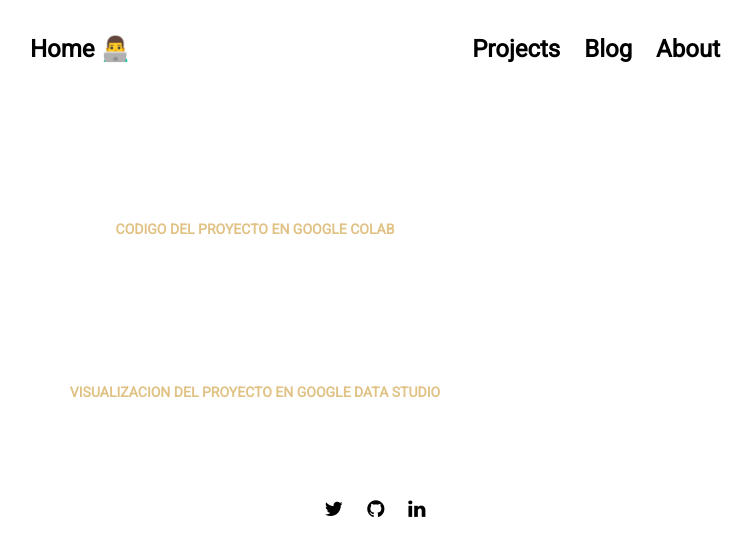
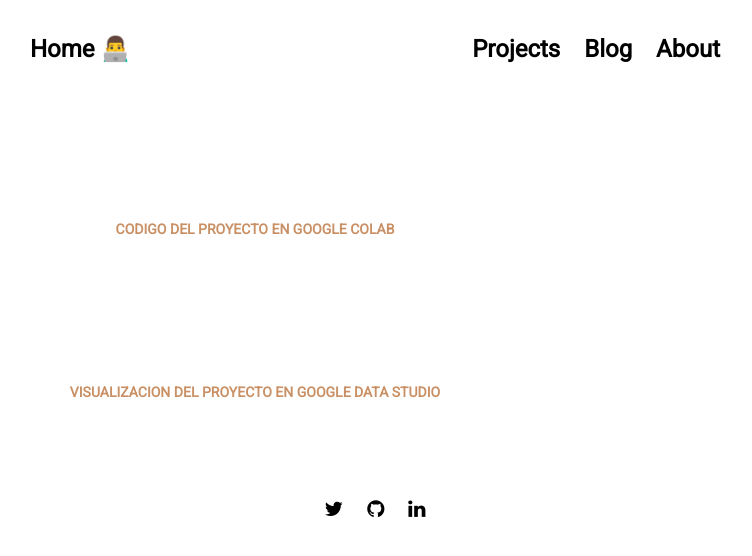
Before and after one commit to NahuelZanzi/porfolio, a Jekyll site: the page built from pages/AlquileresMeli.md, in a window 1280 px wide. Shown: the top 556 px of the page, without its empty margins (265-1017 px from the left). Built offline with Jekyll 4.4.1, drawn with Linux system fonts in a browser that asks for light colours; nearby versions of some CDN libraries.

Commit message:
Update AlquileresMeli.md

```diff
--- a/pages/AlquileresMeli.md
+++ b/pages/AlquileresMeli.md
@@ -5,13 +5,11 @@ permalink: /AlquileresMeli
 ---
   <div class="project">
     <center>
-    <h3>Codigo del proyecto en Google Colab
-      <a href='https://colab.research.google.com/drive/14DYZGruOPZ-FESxKW509apNLmyGnK9vW?usp=sharing'></a>
-      </h3>
+    <h3><a href='https://colab.research.google.com/drive/14DYZGruOPZ-FESxKW509apNLmyGnK9vW?usp=sharing'>Codigo del proyecto en Google Colab</a></h3>
     </center>
   </div>
   <div class="project">
     <center>
-    <h3>Visualizacion del proyecto en Google Data Studio <a href="https://datastudio.google.com/reporting/3dfe07a9-80f3-4c31-a878-4401837251e9"> </a> </h3>
+    <h3><a href="https://datastudio.google.com/reporting/3dfe07a9-80f3-4c31-a878-4401837251e9">Visualizacion del proyecto en Google Data Studio</a> </h3>
     </center>
   </div>
```
